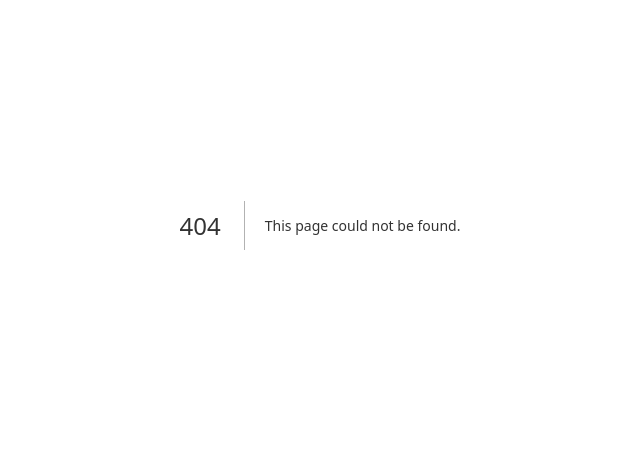
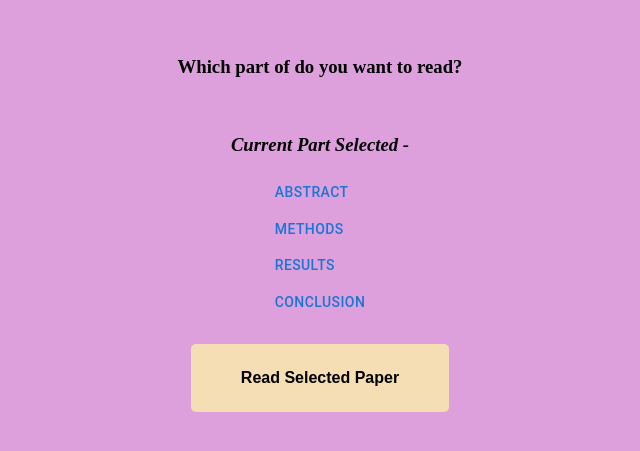
Before and after one commit to rohanrobinson/lgb, a Next.js app: page /paper-portion in a window 1280 px wide. Before the commit this address had no page. Shown: the part 175-626 px from the top of the page, without its empty margins (320-960 px from the left). Built offline with nearby package versions, Linux system fonts and the light colour scheme.

Commit message:
shows paper after clicking name

```diff
--- /dev/null
+++ b/src/pages/paper-portion.js
@@ -0,0 +1,110 @@
+import Head from 'next/head';
+import styles from '../styles/Home.module.css';
+import { useRouter } from 'next/router';
+import { useState } from 'react';
+import { Box, AppBar, Toolbar, Typography, Button } from '@mui/material';
+import Link from 'next/link';
+
+
+export default function PaperPortion() {
+
+
+    const router = useRouter();
+    const showPaper1 = router.query.showPaper1;
+    const showPaper2 = router.query.showPaper2;
+    const showPaper3 = router.query.showPaper3;
+    const paperNames = router.query.paperNames;
+    const paperAbstracts = router.query.paperAbstracts;
+
+    console.log(paperAbstracts);
+
+    const [partSelected, setPartSelected] = useState("");
+
+    const showChosenPaper = () => {
+        let paperToShow = "";
+        if (showPaper1 === 'true') {
+            paperToShow = paperNames[0];
+        }
+
+        if (showPaper2 === 'true') {
+            paperToShow = paperNames[1];
+        }
+
+        if (showPaper3 === 'true') {
+            paperToShow = paperNames[2];
+        }
+
+        return paperToShow;
+
+    }
+
+    function selectPart(partOfPaper) {
+
+      if (partOfPaper === "abstract") {
+        setPartSelected(partOfPaper);
+      }
+
+      if (partOfPaper === "methods") {
+        setPartSelected(partOfPaper);
+      }
+
+      if (partOfPaper === "results") {
+        setPartSelected(partOfPaper);
+      }
+
+      if (partOfPaper === "conclusion") {
+        setPartSelected(partOfPaper);
+      }
+
+    }
+
+    return (
+
+
+        <div className={styles.container}>
+
+        <h3>Which part of <i> {showChosenPaper()} </i>do you want to read?</h3> <br />
+
+        <h3><i>Current Part Selected - {partSelected}</i></h3>
+
+
+        <div className={styles.btnPapers}>
+            <Button onClick={() => selectPart("Abstract")}>Abstract</Button> <br />
+            <Button onClick={() => selectPart("Methods")}>Methods</Button> <br />
+            <Button onClick={() => selectPart("Results")}>Results</Button> <br />
+            <Button onClick={() => selectPart("Conclusion")}>Conclusion</Button>
+        </div>
+
+
+
+        <Box sx={{
+          display: 'flex',
+          flexDirection: 'row',
+          alignItems: 'center',
+          justifyContent: 'center',
+          gap: 3,
+          mt: 3,
+        }}>
+          <Link
+            className={styles.greenSquare}
+            variant="contained"
+            color="success"
+            size="large"
+
+            href={{ pathname: '/read-paper',
+              query: {
+                 showPaper1: showPaper1,
+                 showPaper2: showPaper2,
+                 showPaper3: showPaper3,
+                 paperNames: paperNames,
+               }
+             }}
+
+          >
+            <b>Read Selected Paper</b>
+          </Link>
+        </Box>
+        </div>
+
+    );
+}
```
Also changed, not shown: src/pages/index.js (+77 -9 lines).
